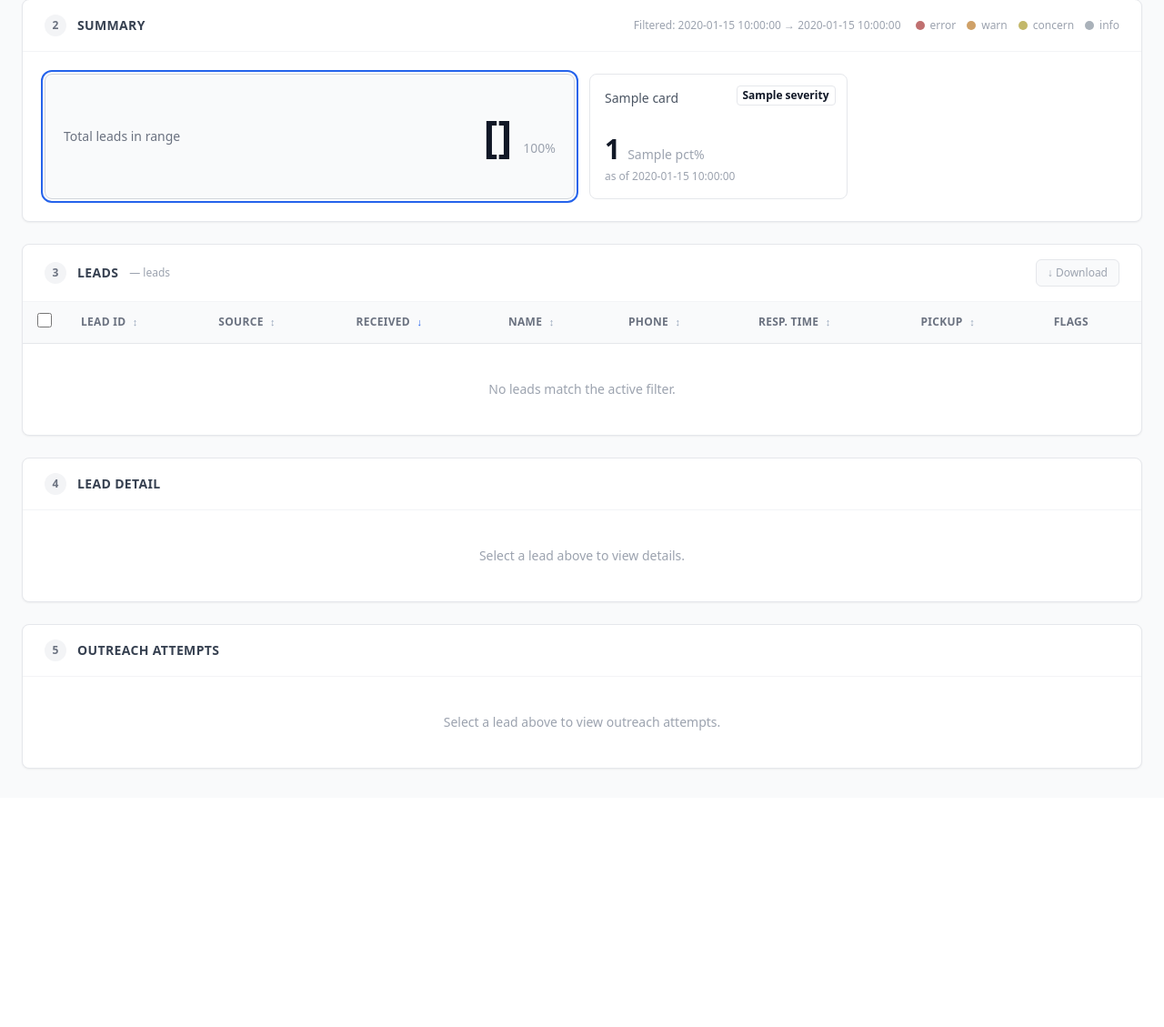
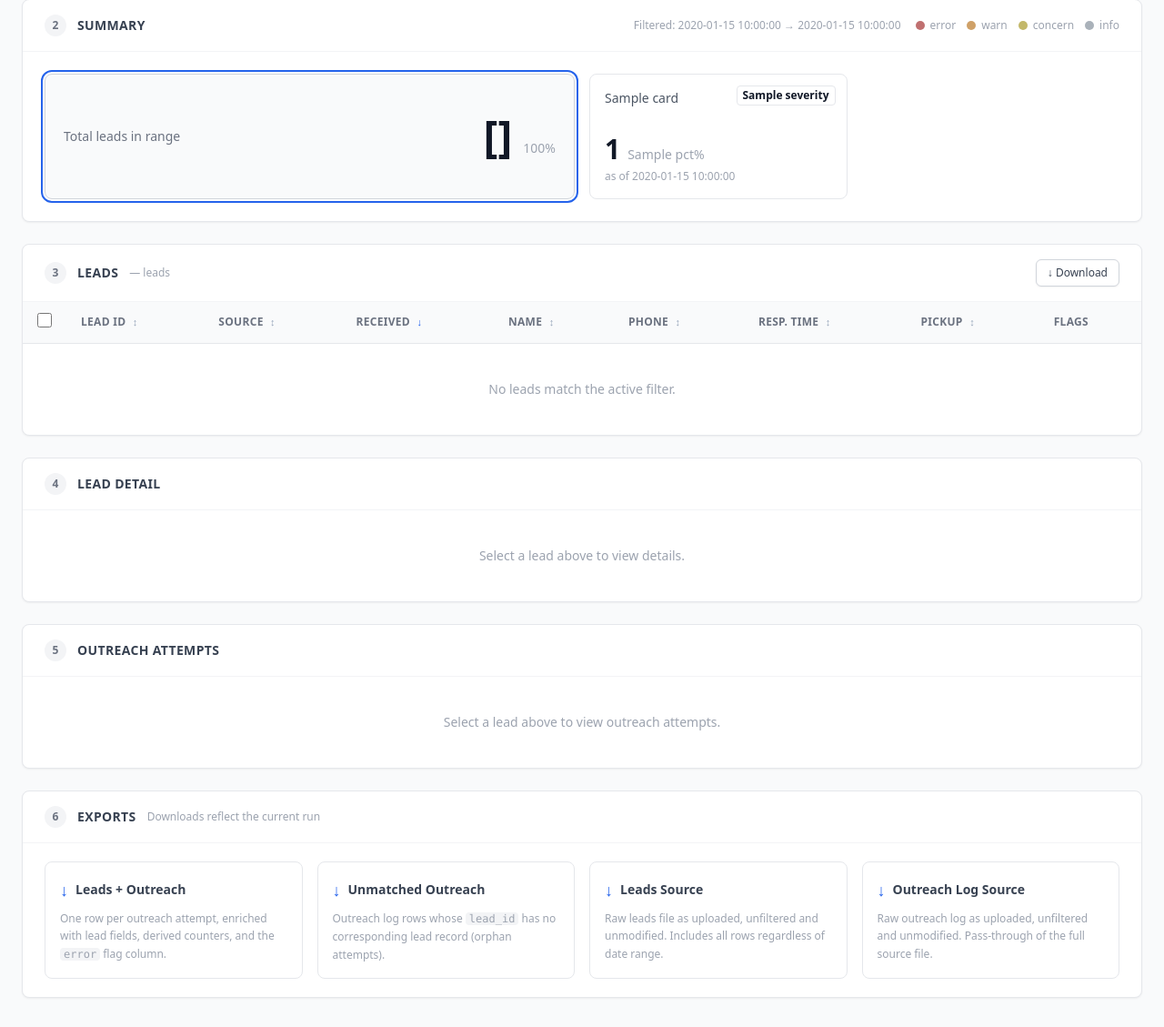
Before and after one commit to Dekole/CleverTakehomeTest1, a Flask app: template templates/index.html in a window 1280 px wide. Shown: the part 372-1501 px from the top of the page at 91% size. Before the commit the page ends 1218 px from the top, so only its background shows below. Run offline with Flask 3, Linux system fonts and the light colour scheme; the template is opened without the code that fills it: most values are stand-ins (such as "Sample title", 1, 10 or a date in 2020); lists and menus that the app fills with data are empty; some libraries are stand-ins or nearby versions.

Commit message:
Phase 4: exports, auth, rate limiting, upload validation
- Add 4 CSV export endpoints (leads+outreach flatfile, unmatched outreach,
  leads source, outreach log source)
- Add Basic Auth via AUTH_USER/AUTH_PASS env vars (inactive when unset)
- Add Flask-Limiter (10/minute on /process and /reset)
- Add MAX_CONTENT_LENGTH = 5MB with working 413 error handler
- Add CSV column validation before pipeline runs
- Persist pipeline state to out/pipeline_state.json for export use
- Add Section 6 export cards in UI; enable leads table Download button
- Add docker-compose.yml with out/ volume mount

Co-Authored-By: Claude Sonnet 4.6 <noreply@anthropic.com>

```diff
--- a/app.py
+++ b/app.py
@@ -1,26 +1,162 @@
+import base64
+import io
+import json
 import os
 import shutil
+from datetime import datetime
 from pathlib import Path
 
-from flask import Flask, redirect, render_template, request, url_for
+import pandas as pd
+from flask import Flask, Response, abort, redirect, render_template, request, url_for
+from werkzeug.exceptions import RequestEntityTooLarge
+from flask_limiter import Limiter
+from flask_limiter.util import get_remote_address
 
-from runner import run_pipeline
+from checks import load_checks
+from runner import build_flag_columns, run_pipeline
 
 app = Flask(__name__)
 app.secret_key = os.environ.get("SECRET_KEY", "dev-secret-key-change-in-prod")
+app.config["MAX_CONTENT_LENGTH"] = 5 * 1024 * 1024  # 5 MB
 
 BASE_DIR = Path(__file__).parent
 DATA_DIR = BASE_DIR / "data"
 OUT_DIR = BASE_DIR / "out"
 WORKING_DIR = OUT_DIR / "working"
+STATE_FILE = OUT_DIR / "pipeline_state.json"
+
+# ── Rate limiting ──────────────────────────────────────────────────────────────
+limiter = Limiter(
+    get_remote_address,
+    app=app,
+    default_limits=[],
+    storage_uri="memory://",
+)
+
+# ── Basic Auth ─────────────────────────────────────────────────────────────────
+_AUTH_USER = os.environ.get("AUTH_USER")
+_AUTH_PASS = os.environ.get("AUTH_PASS")
 
 
+@app.before_request
+def require_auth():
+    if not _AUTH_USER or not _AUTH_PASS:
+        return  # auth not configured — allow all (dev / no-creds deploy)
+    auth = request.headers.get("Authorization", "")
+    if not auth.startswith("Basic "):
+        return _auth_challenge()
+    try:
+        user, _, password = base64.b64decode(auth[6:]).decode().partition(":")
+    except Exception:
+        return _auth_challenge()
+    if user != _AUTH_USER or password != _AUTH_PASS:
+        return _auth_challenge()
+
+
+def _auth_challenge():
+    return Response(
+        "Unauthorized.",
+        401,
+        {"WWW-Authenticate": 'Basic realm="Lead Compliance Tool"'},
+    )
+
+
+# ── Upload validation ──────────────────────────────────────────────────────────
+_LEADS_COLS = {
+    "lead_id", "source", "received_at", "first_name", "last_name",
+    "phone", "email", "consent_sms", "consent_call", "property_zip",
+    "lead_type", "status",
+}
+_OUTREACH_COLS = {"attempt_id", "lead_id", "channel", "attempted_at", "status", "agent_id"}
+
+
+def _validate_csv(file_storage, required_cols, label):
+    """Read only the header row of an uploaded CSV and check required columns."""
+    raw = file_storage.read()
+    file_storage.seek(0)
+    header = raw.split(b"\n")[0].decode("utf-8", errors="replace").strip()
+    found = {c.strip() for c in header.split(",")}
+    missing = required_cols - found
+    if missing:
+        raise ValueError(f"{label}: missing columns — {', '.join(sorted(missing))}")
+
+
+# ── Pipeline state ─────────────────────────────────────────────────────────────
+def _save_state(date_start, date_end, leads_path, outreach_path):
+    OUT_DIR.mkdir(parents=True, exist_ok=True)
+    STATE_FILE.write_text(json.dumps({
+        "date_start": date_start,
+        "date_end": date_end,
+        "leads_path": str(leads_path),
+        "outreach_path": str(outreach_path),
+    }))
+
+
+def _load_state():
+    if not STATE_FILE.exists():
+        return None
+    return json.loads(STATE_FILE.read_text())
+
+
+# ── Export helpers ─────────────────────────────────────────────────────────────
+def _csv_response(df, filename):
+    buf = io.StringIO()
+    df.to_csv(buf, index=False)
+    return Response(
+        buf.getvalue(),
+        mimetype="text/csv",
+        headers={"Content-Disposition": f'attachment; filename="{filename}"'},
+    )
+
+
+def _make_flag_df(enriched_df):
+    """Reconstruct §3.4 flag columns from the on-disk latest.csv files."""
+    check_modules = load_checks()
+    check_results = {}
+    for m in check_modules:
+        ids = m.CHECK_ID if isinstance(m.CHECK_ID, list) else [m.CHECK_ID]
+        for cid in ids:
+            latest = OUT_DIR / "checks" / cid / "latest.csv"
+            check_results[cid] = pd.read_csv(latest) if latest.exists() else pd.DataFrame()
+    leads_df = (
+        enriched_df[["l_leadid"]]
+        .drop_duplicates()
+        .rename(columns={"l_leadid": "lead_id"})
+    )
+    return build_flag_columns(leads_df, check_results, check_modules)
+
+
+_EXPORT_COLS = [
+    "l_leadid", "l_source", "l_receivedat", "l_firstname", "l_lastname",
+    "l_phone", "l_email", "l_consentsms", "l_consentcall", "l_propertyzip",
+    "l_leadtype", "l_status",
+    "o_attempt_id", "o_lead_id", "o_channel", "o_attempted_at", "o_status", "o_agent_id",
+    "call_count", "sms_count", "pickup_count", "status_pickup", "lead_response_time",
+    "error",
+]
+
+
+# ── Template helpers ───────────────────────────────────────────────────────────
+@app.context_processor
+def inject_form_values():
+    """Safely provide request.form values for template; returns empty on body errors."""
+    try:
+        return {
+            "form_date_start": request.form.get("date_start", ""),
+            "form_date_end": request.form.get("date_end", ""),
+        }
+    except Exception:
+        return {"form_date_start": "", "form_date_end": ""}
+
+
+# ── Routes ─────────────────────────────────────────────────────────────────────
 @app.route("/", methods=["GET"])
 def index():
     return render_template("index.html", report=None, error=None)
 
 
 @app.route("/process", methods=["POST"])
+@limiter.limit("10/minute")
 def process():
     WORKING_DIR.mkdir(parents=True, exist_ok=True)
 
@@ -29,19 +165,25 @@ def process():
     date_start = request.form.get("date_start", "").strip() or None
     date_end = request.form.get("date_end", "").strip() or None
 
-    if leads_file and leads_file.filename:
-        leads_path = WORKING_DIR / "leads.csv"
-        leads_file.save(leads_path)
-    else:
-        leads_path = DATA_DIR / "leads.csv"
+    try:
+        if leads_file and leads_file.filename:
+            _validate_csv(leads_file, _LEADS_COLS, "Leads file")
+            leads_path = WORKING_DIR / "leads.csv"
+            leads_file.save(leads_path)
+        else:
+            leads_path = DATA_DIR / "leads.csv"
 
-    if outreach_file and outreach_file.filename:
-        outreach_path = WORKING_DIR / "outreach_log.csv"
-        outreach_file.save(outreach_path)
-    else:
-        outreach_path = DATA_DIR / "outreach_log.csv"
+        if outreach_file and outreach_file.filename:
+            _validate_csv(outreach_file, _OUTREACH_COLS, "Outreach file")
+            outreach_path = WORKING_DIR / "outreach_log.csv"
+            outreach_file.save(outreach_path)
+        else:
+            outreach_path = DATA_DIR / "outreach_log.csv"
+    except ValueError as exc:
+        return render_template("index.html", report=None, error=str(exc))
 
     try:
+        _save_state(date_start, date_end, leads_path, outreach_path)
         report = run_pipeline(
             leads_path=leads_path,
             outreach_path=outreach_path,
@@ -55,6 +197,7 @@ def process():
 
 
 @app.route("/reset", methods=["POST"])
+@limiter.limit("10/minute")
 def reset():
     if WORKING_DIR.exists():
         shutil.rmtree(WORKING_DIR)
@@ -70,5 +213,81 @@ def reset():
     return redirect(url_for("index"))
 
 
+# ── §8.1 Leads + Outreach flatfile ────────────────────────────────────────────
+@app.route("/export/leads_outreach")
+def export_leads_outreach():
+    enriched_path = OUT_DIR / "leads_outreach_enriched.csv"
+    if not enriched_path.exists():
+        abort(404, "No report generated yet — run Process first.")
+    enriched_df = pd.read_csv(enriched_path)
+    flag_df = _make_flag_df(enriched_df)
+    result = enriched_df.merge(
+        flag_df.rename(columns={"lead_id": "l_leadid"})[["l_leadid", "error"]],
+        on="l_leadid", how="left",
+    )
+    result = result[[c for c in _EXPORT_COLS if c in result.columns]]
+    ts = datetime.now().strftime("%Y%m%d_%H%M%S")
+    return _csv_response(result, f"leads_outreach_{ts}.csv")
+
+
+# ── §8.2 Outreach with no matching leads ──────────────────────────────────────
+@app.route("/export/nomatching")
+def export_nomatching():
+    state = _load_state()
+    if not state:
+        abort(404, "No report generated yet — run Process first.")
+    leads_path = Path(state["leads_path"])
+    outreach_path = Path(state["outreach_path"])
+    if not leads_path.exists() or not outreach_path.exists():
+        abort(404, "Source files no longer available — run Process again.")
+    leads_df = pd.read_csv(leads_path)
+    outreach_df = pd.read_csv(outreach_path)
+    orphan = outreach_df[~outreach_df["lead_id"].isin(leads_df["lead_id"])]
+    ts = datetime.now().strftime("%Y%m%d_%H%M%S")
+    return _csv_response(orphan, f"outreach_nomatchingleads_{ts}.csv")
+
+
+# ── §8.3 Leads source file (unfiltered pass-through) ──────────────────────────
+@app.route("/export/leads_source")
+def export_leads_source():
+    state = _load_state()
+    if not state:
+        abort(404, "No report generated yet — run Process first.")
+    leads_path = Path(state["leads_path"])
+    if not leads_path.exists():
+        abort(404, "Source file no longer available — run Process again.")
+    df = pd.read_csv(leads_path)
+    ts = datetime.now().strftime("%Y%m%d_%H%M%S")
+    return _csv_response(df, f"leads_{ts}.csv")
+
+
+# ── §8.4 Outreach log source file (unfiltered pass-through) ───────────────────
+@app.route("/export/outreach_source")
+def export_outreach_source():
+    state = _load_state()
+    if not state:
+        abort(404, "No report generated yet — run Process first.")
+    outreach_path = Path(state["outreach_path"])
+    if not outreach_path.exists():
+        abort(404, "Source file no longer available — run Process again.")
+    df = pd.read_csv(outreach_path)
+    ts = datetime.now().strftime("%Y%m%d_%H%M%S")
+    return _csv_response(df, f"outreach_log_{ts}.csv")
+
+
+# ── Error handlers ─────────────────────────────────────────────────────────────
+@app.errorhandler(413)
+@app.errorhandler(RequestEntityTooLarge)
+def file_too_large(_e):
+    return render_template("index.html", report=None,
+                           error="Upload too large — max 5 MB per file."), 413
+
+
+@app.errorhandler(429)
+def rate_limit_exceeded(_e):
+    return render_template("index.html", report=None,
+                           error="Too many requests — please wait a moment before trying again."), 429
+
+
 if __name__ == "__main__":
     app.run(debug=True, port=5000)
--- a/requirements.txt
+++ b/requirements.txt
@@ -1,3 +1,4 @@
 flask>=3.0
 pandas>=2.2
 gunicorn>=21
+flask-limiter>=3.5
--- a/runner.py
+++ b/runner.py
@@ -79,7 +79,7 @@ def build_enriched(leads_df: pd.DataFrame, outreach_df: pd.DataFrame) -> pd.Data
     return enriched
 
 
-def _build_flag_columns(leads_df: pd.DataFrame, all_check_results: dict, check_modules: list) -> pd.DataFrame:
+def build_flag_columns(leads_df: pd.DataFrame, all_check_results: dict, check_modules: list) -> pd.DataFrame:
     """Build §3.4 aggregate flag columns — one row per lead."""
     category_map = {}
     for m in check_modules:
@@ -295,7 +295,7 @@ def run_pipeline(leads_path, outreach_path, out_dir, date_start=None, date_end=N
 
     # Step 3 (archive/diff) — Phase 5
     # Step 4: Build §3.4 aggregate flag columns
-    flag_df = _build_flag_columns(leads_df, all_check_results, check_modules)
+    flag_df = build_flag_columns(leads_df, all_check_results, check_modules)
 
     # Build table data for the UI
     leads_records = _build_leads_records(enriched_df, flag_df)
--- a/templates/index.html
+++ b/templates/index.html
@@ -104,14 +104,14 @@
           </div>
           <div>
             <label class="block text-xs font-medium text-gray-500 mb-1.5">Date start</label>
-            <input type="date" name="date_start" value="{{ request.form.get('date_start', '') }}"
+            <input type="date" name="date_start" value="{{ form_date_start }}"
               class="block w-full text-sm border border-gray-300 rounded-md px-3 py-2 bg-white text-gray-700
                      focus:outline-none focus:ring-2 focus:ring-blue-500" />
             <p class="text-xs text-gray-400 mt-1">Filter on received_at</p>
           </div>
           <div>
             <label class="block text-xs font-medium text-gray-500 mb-1.5">Date end</label>
-            <input type="date" name="date_end" value="{{ request.form.get('date_end', '') }}"
+            <input type="date" name="date_end" value="{{ form_date_end }}"
               class="block w-full text-sm border border-gray-300 rounded-md px-3 py-2 bg-white text-gray-700
                      focus:outline-none focus:ring-2 focus:ring-blue-500" />
             <p class="text-xs text-gray-400 mt-1">Filter on received_at</p>
@@ -199,12 +199,11 @@
         <span id="filter-label" class="text-xs text-gray-400"></span>
       </div>
       <div class="flex items-center gap-2">
-        <button id="download-leads-btn" disabled
-          class="inline-flex items-center gap-1.5 px-3 py-1.5 text-xs font-medium text-gray-400
-                 border border-gray-200 rounded-md bg-gray-50 cursor-not-allowed"
-          title="Available in Phase 4">
+        <a href="/export/leads_outreach"
+          class="inline-flex items-center gap-1.5 px-3 py-1.5 text-xs font-medium text-gray-700
+                 border border-gray-300 rounded-md bg-white hover:bg-gray-50 transition-colors shadow-sm">
           &#8595; Download
-        </button>
+        </a>
       </div>
     </div>
     <div class="overflow-x-auto">
@@ -280,8 +279,65 @@
     </div>
   </section>
 
-  <!-- ── 6. Exports (Phase 4) ──────────────────────────────────── -->
-  <!-- placeholder -->
+  <!-- ── 6. Exports ──────────────────────────────────────────── -->
+  <section class="bg-white rounded-lg border border-gray-200 shadow-sm">
+    <div class="px-6 py-4 border-b border-gray-100 flex items-center gap-3">
+      <span class="inline-flex items-center justify-center w-6 h-6 rounded-full bg-gray-100 text-gray-500 text-xs font-semibold">6</span>
+      <h2 class="text-sm font-semibold text-gray-700 uppercase tracking-wide">Exports</h2>
+      <span class="text-xs text-gray-400">Downloads reflect the current run</span>
+    </div>
+    <div class="px-6 py-5 grid grid-cols-1 sm:grid-cols-2 lg:grid-cols-4 gap-4">
+
+      <!-- §8.1 Leads + Outreach flatfile -->
+      <a href="/export/leads_outreach"
+        class="flex flex-col gap-2 border border-gray-200 rounded-lg p-4 hover:border-blue-400 hover:shadow-md transition-all group">
+        <div class="flex items-center gap-2">
+          <span class="text-blue-600 text-lg">&#8595;</span>
+          <span class="text-sm font-semibold text-gray-700 group-hover:text-blue-700">Leads + Outreach</span>
+        </div>
+        <p class="text-xs text-gray-400 leading-relaxed">
+          One row per outreach attempt, enriched with lead fields, derived counters, and the <code class="bg-gray-100 px-1 rounded">error</code> flag column.
+        </p>
+      </a>
+
+      <!-- §8.2 Outreach with no matching leads -->
+      <a href="/export/nomatching"
+        class="flex flex-col gap-2 border border-gray-200 rounded-lg p-4 hover:border-blue-400 hover:shadow-md transition-all group">
+        <div class="flex items-center gap-2">
+          <span class="text-blue-600 text-lg">&#8595;</span>
+          <span class="text-sm font-semibold text-gray-700 group-hover:text-blue-700">Unmatched Outreach</span>
+        </div>
+        <p class="text-xs text-gray-400 leading-relaxed">
+          Outreach log rows whose <code class="bg-gray-100 px-1 rounded">lead_id</code> has no corresponding lead record (orphan attempts).
+        </p>
+      </a>
+
+      <!-- §8.3 Leads source -->
+      <a href="/export/leads_source"
+        class="flex flex-col gap-2 border border-gray-200 rounded-lg p-4 hover:border-blue-400 hover:shadow-md transition-all group">
+        <div class="flex items-center gap-2">
+          <span class="text-blue-600 text-lg">&#8595;</span>
+          <span class="text-sm font-semibold text-gray-700 group-hover:text-blue-700">Leads Source</span>
+        </div>
+        <p class="text-xs text-gray-400 leading-relaxed">
+          Raw leads file as uploaded, unfiltered and unmodified. Includes all rows regardless of date range.
+        </p>
+      </a>
+
+      <!-- §8.4 Outreach log source -->
+      <a href="/export/outreach_source"
+        class="flex flex-col gap-2 border border-gray-200 rounded-lg p-4 hover:border-blue-400 hover:shadow-md transition-all group">
+        <div class="flex items-center gap-2">
+          <span class="text-blue-600 text-lg">&#8595;</span>
+          <span class="text-sm font-semibold text-gray-700 group-hover:text-blue-700">Outreach Log Source</span>
+        </div>
+        <p class="text-xs text-gray-400 leading-relaxed">
+          Raw outreach log as uploaded, unfiltered and unmodified. Pass-through of the full source file.
+        </p>
+      </a>
+
+    </div>
+  </section>
 
   {% else %}
   <!-- Empty state -->
```
Also changed, not shown: docker-compose.yml (added, +13 -0 lines).
